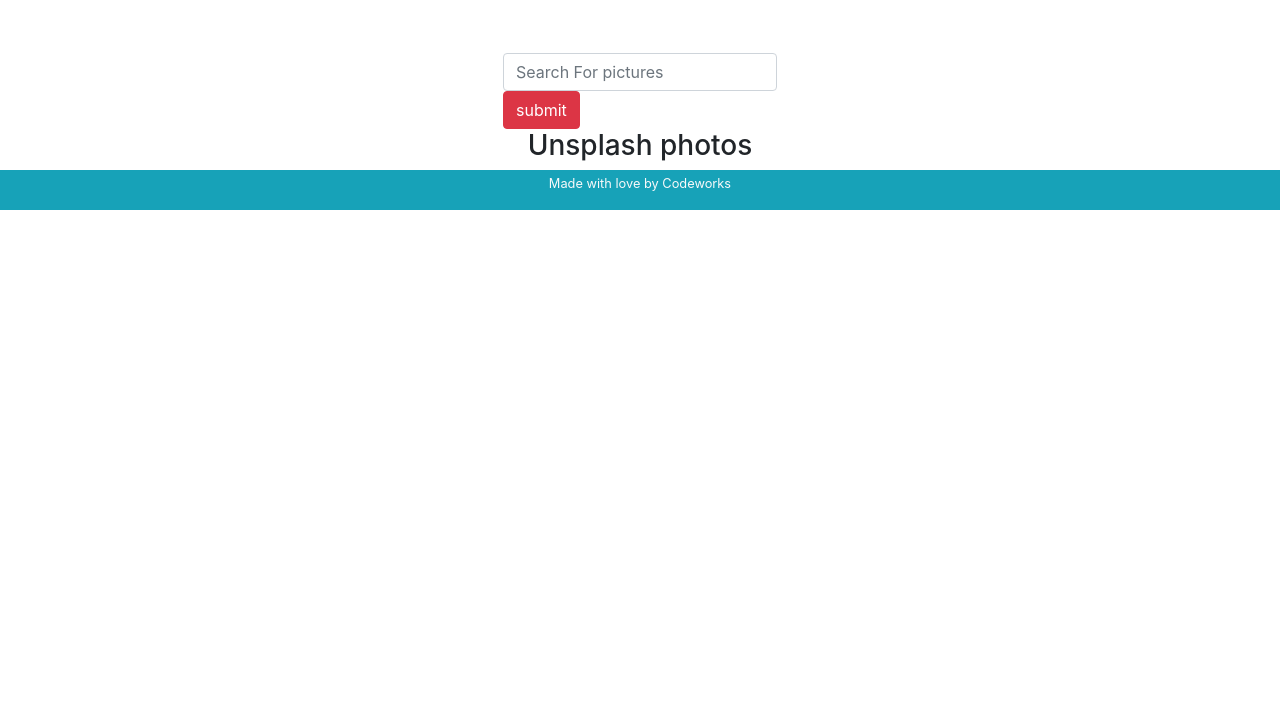
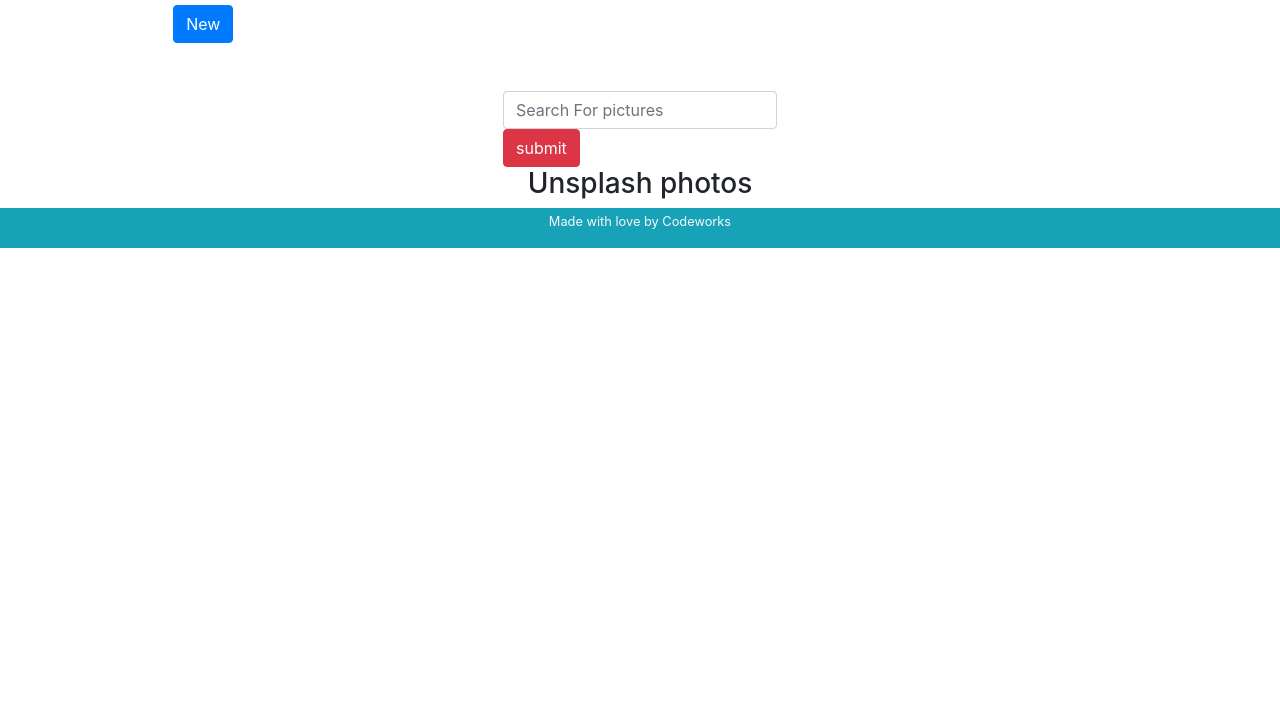
Before and after one commit to BoiseCodeWorks/multiapi-fireside-summer2020, a plain HTML site: page index.html in a window 1280 px wide. Shown: the part 93-800 px from the top of the page. Drawn offline with nearby package versions, Linux system fonts and the light colour scheme; no server answers.

Commit message:
newbutton

```diff
--- a/app/Controllers/PhotosController.js
+++ b/app/Controllers/PhotosController.js
@@ -14,4 +14,7 @@ export default class PhotosController {
     store.subscribe("photo", _draw);
   }
 
+  getPhoto() {
+    PhotosService.getPhoto()
+  }
 }
--- a/index.html
+++ b/index.html
@@ -19,6 +19,7 @@
         <div class="col-12 col-md-4 text-center" id="sandBox">
             <h3>BCW sandbox photo</h3>
             <div id="sandBoxPic"></div>
+            <button class="btn btn-primary" onclick="app.photosController.getPhoto()">New </button>
         </div>
         <!-- Advice here -->
         <div class="col-12 col-md-4 text-center">
```
